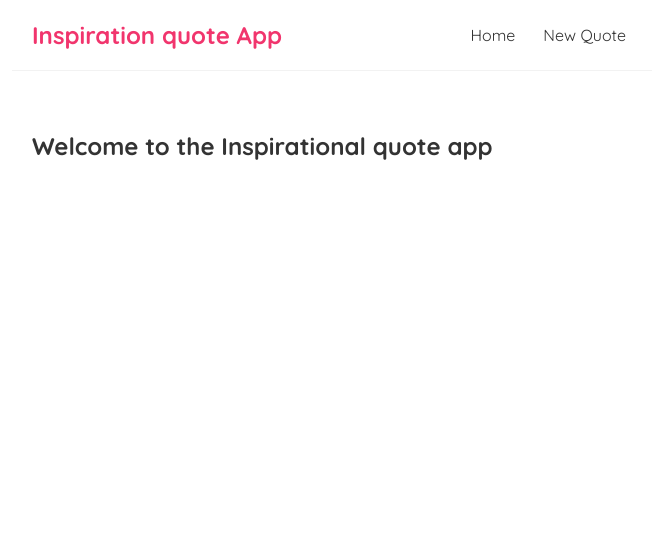
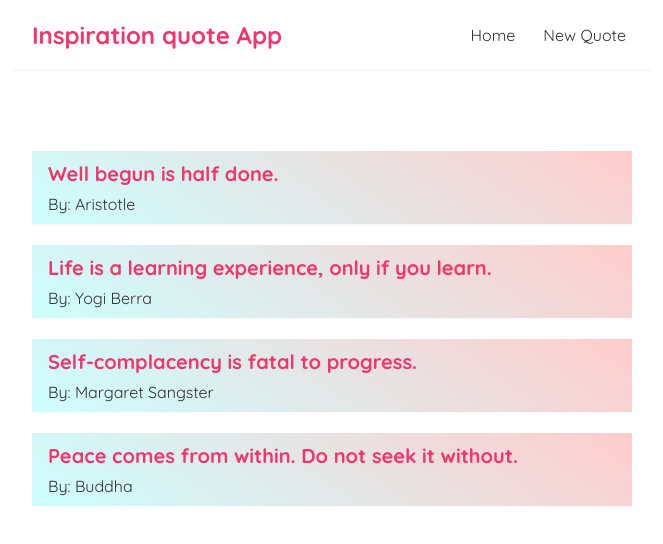
Before and after one commit to krishna-thapa/quote-react-web-app, a React (Create React App) app: page / in a window 1280 px wide. Shown: the top 544 px of the page, without its empty margins (308-971 px from the left). Built offline with nearby package versions, Linux system fonts and the light colour scheme.

Commit message:
Added list of quotes

```diff
--- a/src/components/Home.js
+++ b/src/components/Home.js
@@ -1,9 +1,37 @@
+import { useState } from "react";
+
 const Home = () => {
-  const title = 'Welcome to the Inspirational quote app'
+  const [quotes, setQuotes] = useState([
+    {
+      id: 1,
+      text: "Well begun is half done.",
+      author: "Aristotle"
+    },
+    {
+      id: 2,
+      text: "Life is a learning experience, only if you learn.",
+      author: "Yogi Berra"
+    },
+    {
+      id: 3,
+      text: "Self-complacency is fatal to progress.",
+      author: "Margaret Sangster"
+    },
+    {
+      id: 4,
+      text: "Peace comes from within. Do not seek it without.",
+      author: "Buddha"
+    }
+  ]);
 
   return (
     <div className="home">
-      <h2>{ title }</h2>
+      { quotes.map((quote) => (
+        <div className="quote-preview" key={ quote.id }>
+          <h2>{ quote.text }</h2>
+          <p>By: { quote.author }</p>
+        </div>
+      ))}
     </div>
    );
 }
--- a/src/index.css
+++ b/src/index.css
@@ -33,3 +33,19 @@
   margin: 40px auto;
   padding: 20px;
 }
+
+/* quotes previews / list */
+.quote-preview {
+  padding: 10px 16px;
+  margin: 20px 0;
+  background: linear-gradient(35deg, #CCFFFF, #FFCCCC);
+  border-bottom: 1px solid #fafafa;
+}
+.quote-preview:hover {
+  box-shadow: 1px 3px 5px rgba(0,0,0,0.3);
+}
+.quote-preview h2 {
+  font-size: 20px;
+  color: #f1356d;
+  margin-bottom: 8px;
+}
```
